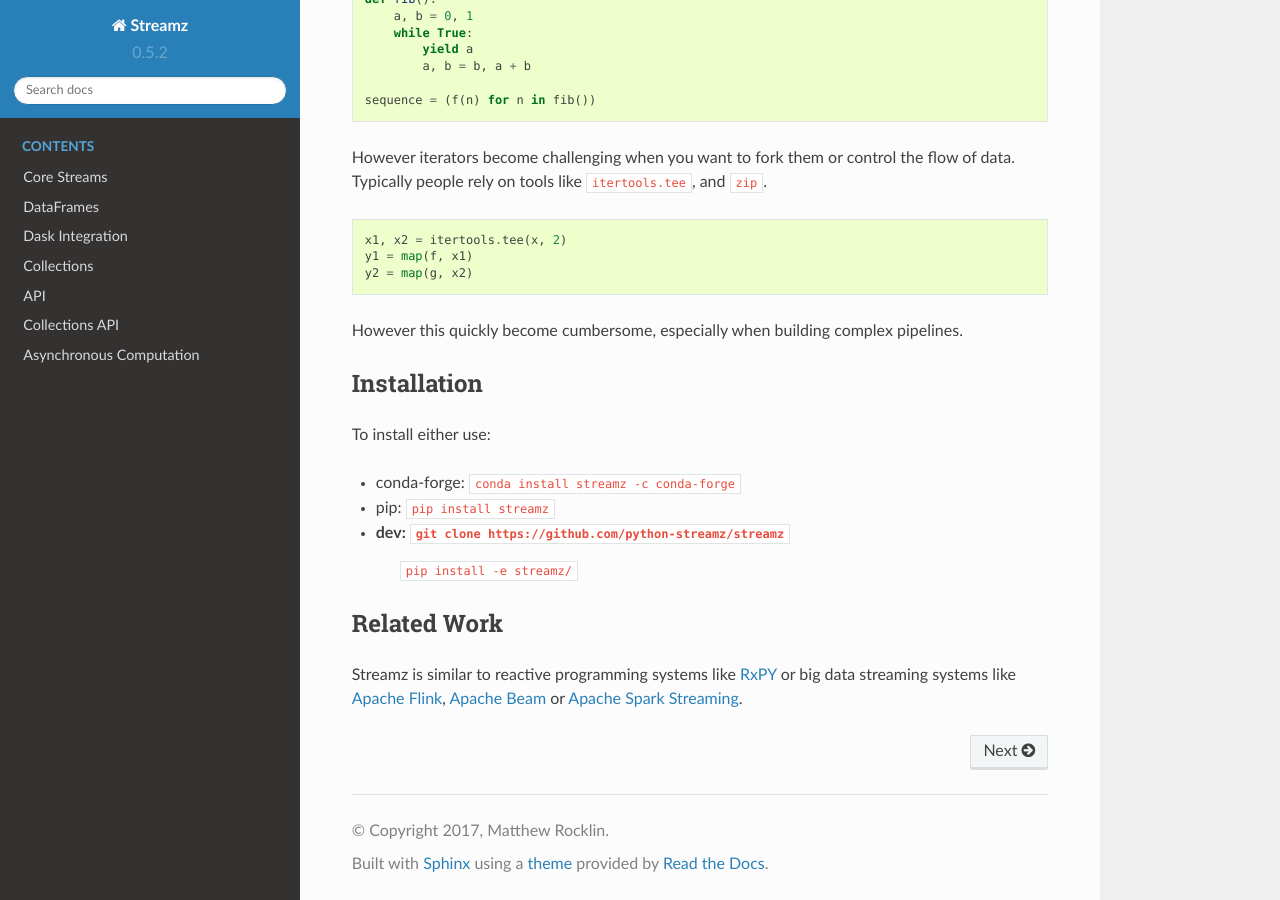
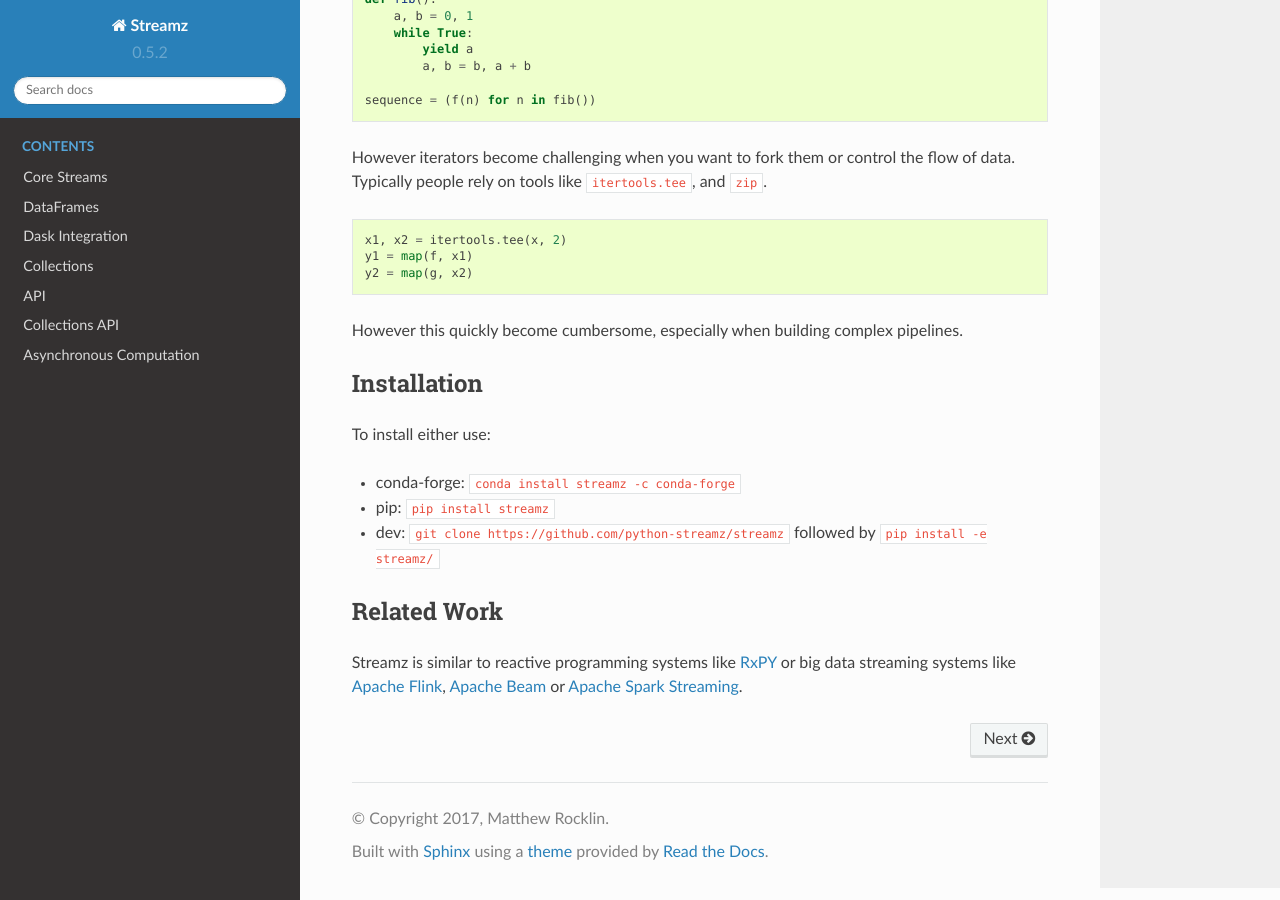
Before and after one commit to python-streamz/streamz, a Sphinx documentation site: the page built from docs/source/index.rst, in a window 1280 px wide and 900 px high, scrolled down 1117 px. Built offline with Sphinx 7.4.7 and the Read the Docs theme 2.0.0, drawn with Linux system fonts in a browser that asks for light colours.

Commit message:
rst (again)

```diff
--- a/docs/source/index.rst
+++ b/docs/source/index.rst
@@ -73,8 +73,7 @@
 
 - conda-forge: ``conda install streamz -c conda-forge``
 - pip: ``pip install streamz``
-- dev: ``git clone https://github.com/python-streamz/streamz``
-       ``pip install -e streamz/``
+- dev: ``git clone https://github.com/python-streamz/streamz`` followed by ``pip install -e streamz/``
 
 Related Work
 ------------
```
